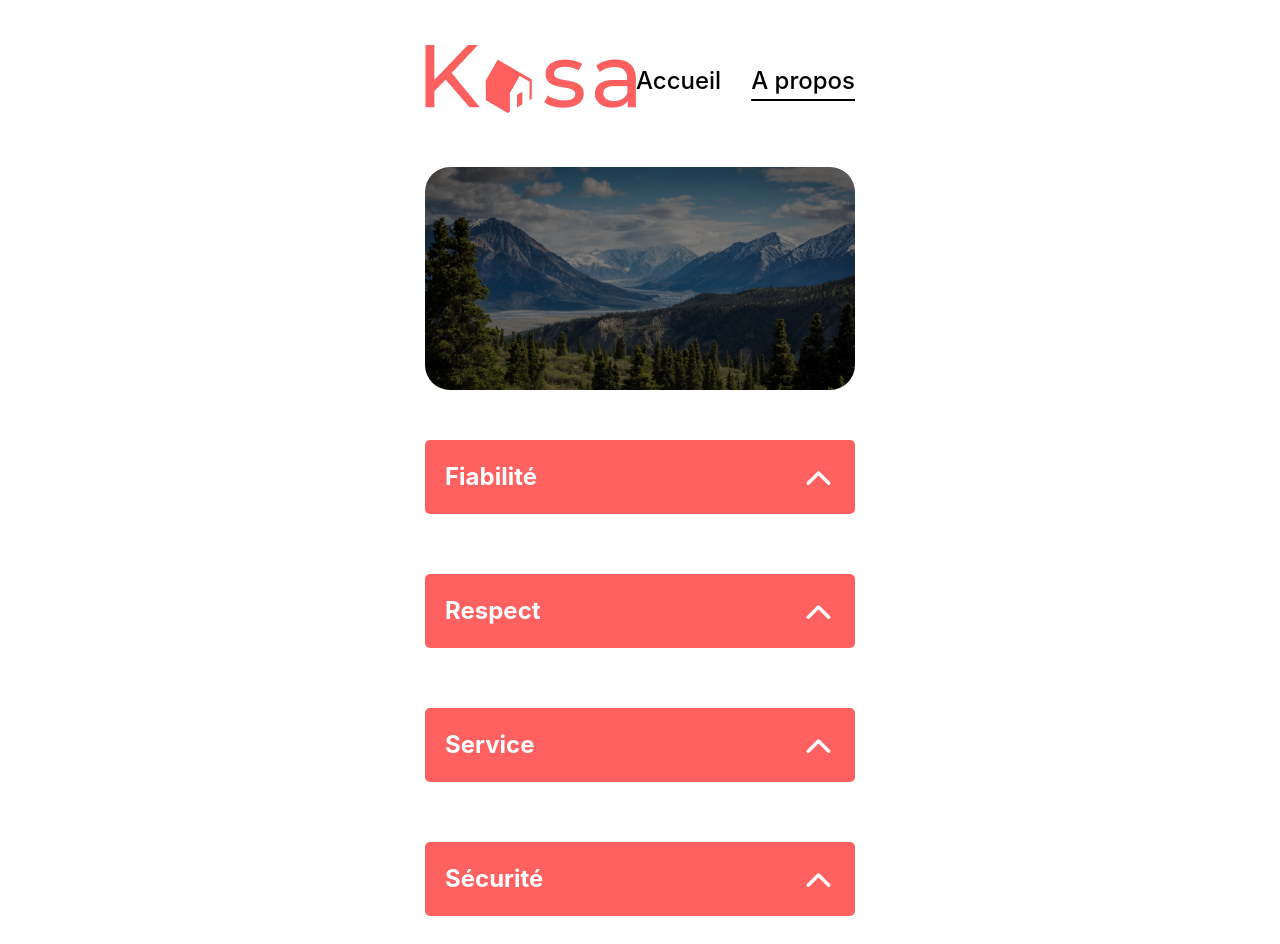
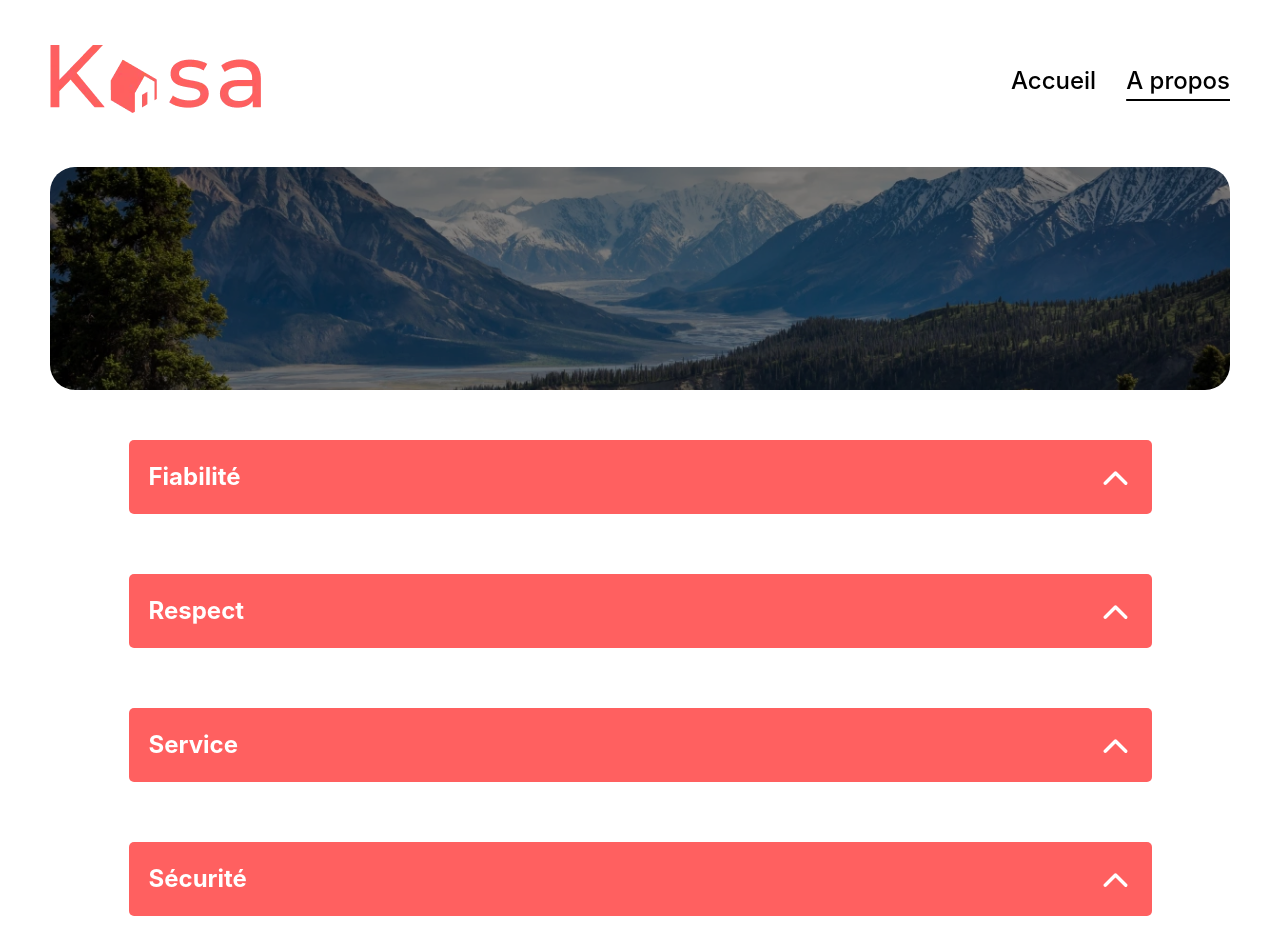
Before and after one commit to Occjtzn/kasa-app, a React (Create React App) app: page /About in a window 1280 px wide. Shown: the top 944 px of the page. Built offline with nearby package versions, Linux system fonts and the light colour scheme.

Commit message:
Push0710
Push avec les rectifications vu pour valider la soutenance.

```diff
--- a/src/App.jsx
+++ b/src/App.jsx
@@ -10,6 +10,7 @@ import './style/app.scss';
 function App() {
   return (
     <Router>
+      <div className="page-wrapper">
         <NavBar />
         <Routes>
           <Route path="/" element={<Home />} />
@@ -18,6 +19,7 @@ function App() {
           <Route path="*" element={<ErrorPage />} />
         </Routes>
         <FooterLogo />
+      </div>
     </Router>
   );
 }
--- a/src/components/CardsContainer/styles/card_container.scss
+++ b/src/components/CardsContainer/styles/card_container.scss
@@ -3,7 +3,7 @@
   flex-wrap: wrap;
   justify-content: center;
   gap: 20px;
-  max-width: 1240px;
+  width: 100%;
   margin: 0 auto 50px;
   padding: 50px 0;
   border-radius: 25px;
@@ -45,7 +45,7 @@
 @media screen and (max-width: 767.9px) {
   .card-container {
     background: none;
-    padding: 22px 0 27px;
+    padding: 0 0 27px 0;
     margin: 0;
   }
 }
--- a/src/components/DropDown/DropDown.jsx
+++ b/src/components/DropDown/DropDown.jsx
@@ -3,10 +3,14 @@ import ArrowSvg from '../../assets/Svg/arrow_back.svg';
 import './styles/drop-down.scss';
 
 export const Dropdown = ({ items, type = 'global' }) => {
-  const [openIndex, setOpenIndex] = useState(null);
+  const [openIndexes, setOpenIndexes] = useState([]);
 
   const handleToggle = (index) => {
-    setOpenIndex(openIndex === index ? null : index);
+    if (openIndexes.includes(index)) {
+      setOpenIndexes(openIndexes.filter((i) => i !== index));
+    } else {
+      setOpenIndexes([...openIndexes, index]);
+    }
   };
 
   return (
@@ -16,7 +20,7 @@ export const Dropdown = ({ items, type = 'global' }) => {
       {items.map((item, index) => (
         <div
           key={index}
-          className={`${type === 'global' ? 'dropdown-section' : 'logement-dropdown'} ${openIndex === index ? 'open' : ''}`}
+          className={`${type === 'global' ? 'dropdown-section' : 'logement-dropdown'} ${openIndexes.includes(index) ? 'open' : ''}`}
         >
           <div
             className={`${type === 'global' ? 'dropdown-topbar' : 'logement-dropdown-topbar'}`}
@@ -25,13 +29,15 @@ export const Dropdown = ({ items, type = 'global' }) => {
             <span className="dropdown-title">{item.title}</span>
             <img src={ArrowSvg} alt="arrow" className="dropdown-icon" />
           </div>
-          {openIndex === index && (
-            <div
-              className={`${type === 'global' ? 'dropdown-frame' : 'logement-dropdown-frame'}`}
-            >
-              {item.content}
-            </div>
-          )}
+          <div
+            className={`${type === 'global' ? 'dropdown-frame' : 'logement-dropdown-frame'}`}
+          >
+            <ul>
+              {item.content.split(', ').map((listItem, i) => (
+                <li key={i}>{listItem}</li>
+              ))}
+            </ul>
+          </div>
         </div>
       ))}
     </div>
--- a/src/components/DropDown/styles/drop-down.scss
+++ b/src/components/DropDown/styles/drop-down.scss
@@ -2,7 +2,6 @@
   display: flex;
   flex-direction: column;
   align-items: center;
-  max-width: 1240px;
   width: 100%;
   border-radius: 5px;
   gap: 30px;
@@ -10,18 +9,17 @@
 
 .logement-dropdown-container {
   display: flex;
-  flex-direction: column;
-  align-items: center;
+  justify-content: space-between;
   width: 100%;
-  max-width: 552px;
   margin-bottom: 30px;
+  gap: 76px;
 }
 
 .dropdown-section {
   display: flex;
   flex-direction: column;
   align-items: center;
-  max-width: 1240px;
+  max-width: 1023px;
   width: 100%;
   margin-bottom: 30px;
 }
@@ -140,6 +138,12 @@
   transform: rotate(-180deg);
 }
 
+.dropdown-frame ul,
+.logement-dropdown-frame ul {
+  list-style-type: none;
+  margin: 0;
+  padding: 5px 0 5px 5px;
+}
 @media screen and (max-width: 767.9px) {
   .dropdown-global-container {
     max-width: 767.9px;
@@ -157,13 +161,6 @@
     font-size: 12px;
   }
 
-  .dropdown-container {
-    max-width: 767.9px;
-    flex-direction: column;
-    justify-content: center;
-    gap: 0;
-  }
-
   .logement-dropdown-title {
     font-size: 17px;
   }
--- a/src/components/Header/styles/header.scss
+++ b/src/components/Header/styles/header.scss
@@ -7,7 +7,6 @@
   img {
     position: relative;
     width: 100%;
-    max-width: 1240px;
     height: 223px;
     object-fit: cover;
     border-radius: 25px;
@@ -26,9 +25,8 @@
 
 @media screen and (max-width: 767.9px) {
   .header-container {
-    margin: 0;
+    margin-bottom: 25px;
   }
-
   .header-title {
     font-size: 24px;
   }
--- a/src/components/LogementDescription/styles/logement_description.scss
+++ b/src/components/LogementDescription/styles/logement_description.scss
@@ -3,7 +3,6 @@
   display: flex;
   justify-content: space-between;
   width: 100%;
-  max-width: 1240px;
 }
 
 /* Détails du logement */
@@ -87,14 +86,6 @@
   width: 24px;
 }
 
-/* Conteneur pour les dropdowns */
-.dropdown-container {
-  display: flex;
-  gap: 76px;
-  width: 100%;
-  max-width: 1240px;
-}
-
 /* Responsiveness : pour les écrans de moins de 768px */
 @media screen and (max-width: 767.9px) {
   .logement-container {
--- a/src/components/NavBar/styles/navbar.scss
+++ b/src/components/NavBar/styles/navbar.scss
@@ -3,7 +3,6 @@
   justify-content: space-between;
   align-items: center;
   width: 100%;
-  max-width: 1240px;
   padding: 45px 0 50px;
 
   .nav-container {
--- a/src/components/SlideShow/styles/slide_show.scss
+++ b/src/components/SlideShow/styles/slide_show.scss
@@ -1,6 +1,5 @@
 .slide-show {
   position: relative;
-  max-width: 1240px;
   width: 100%;
   overflow: hidden;
   margin-bottom: 30px;
--- a/src/pages/Logement.jsx
+++ b/src/pages/Logement.jsx
@@ -2,7 +2,6 @@ import React, { useEffect } from 'react';
 import { useParams, useNavigate } from 'react-router-dom';
 import Logements from '../datas/logements.json';
 import { SlideShow } from '../components/SlideShow/SlideShow';
-import './styles/logement.scss';
 import { LogementDescription } from '../components/LogementDescription/LogementDescription';
 
 export const Logement = () => {
--- /dev/null
+++ b/src/pages/styles/home.scss
@@ -0,0 +1,5 @@
+.home-container {
+  display: flex;
+  flex-direction: column;
+  min-height: 100vh;
+}
--- a/src/pages/styles/logement.scss
+++ /dev/null
@@ -1,4 +0,0 @@
-.dropdown-container {
-  display: flex;
-  justify-content: space-between;
-}
--- a/src/style/app.scss
+++ b/src/style/app.scss
@@ -10,11 +10,14 @@ body {
   margin: 0 auto;
   box-sizing: border-box;
   font-family: $font-sans;
-  display: flex;
-  justify-content: center;
   padding: 0px 50px;
 
   @media screen and (max-width: 767.9px) {
     margin: 0 auto;
   }
 }
+
+.page-wrapper {
+  display: flex;
+  flex-direction: column;
+}
```
Also changed, not shown: 1 other file (tests, documents, lock files or other folders). Lines whose indentation alone changed are shown as unchanged.
